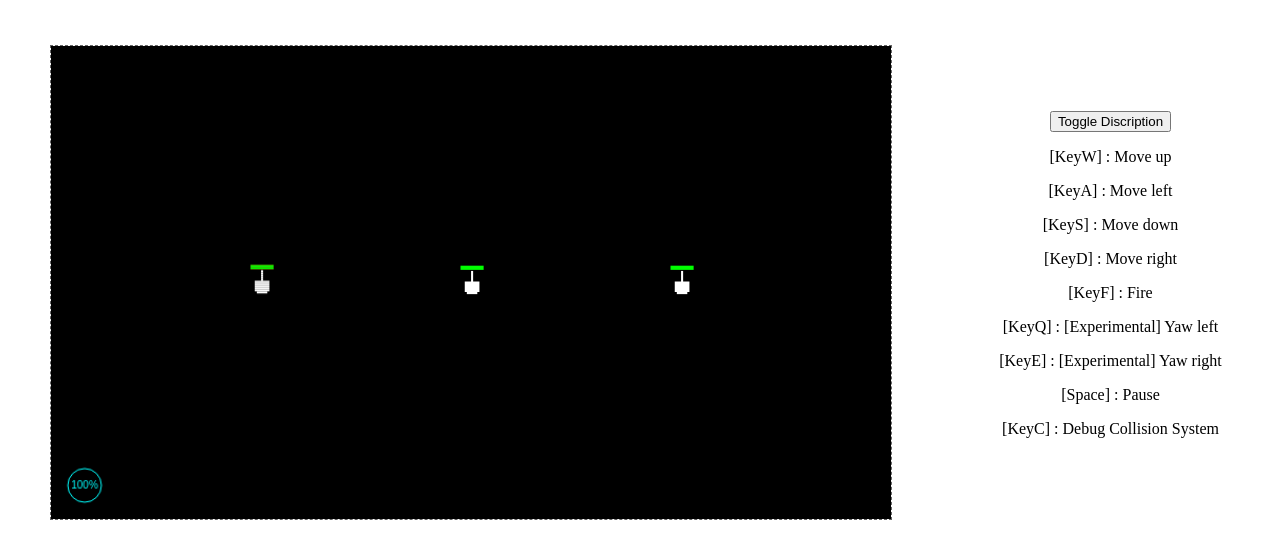
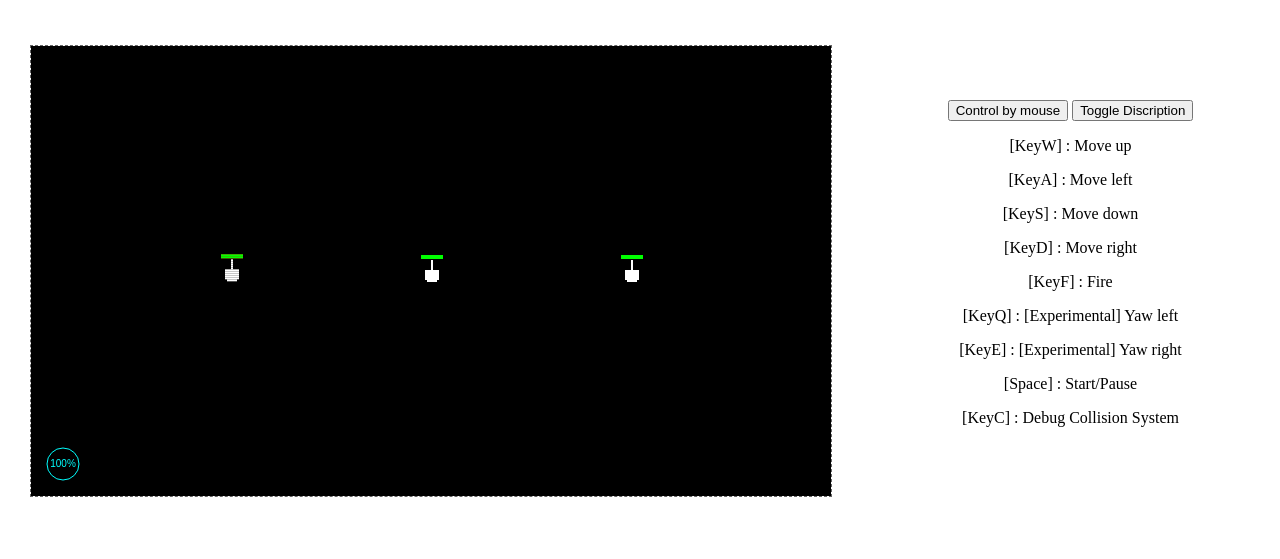
Before and after one commit to chenying-wang/Tank-Game, a plain HTML site: page index.html in a window 1280 px wide. Shown: the part 61-620 px from the top of the page. Drawn offline with Linux system fonts and the light colour scheme.

Commit message:
Add mouse control

```diff
--- a/css/index.css
+++ b/css/index.css
@@ -17,12 +17,11 @@ body {
 #game {
     margin: 0;
     border: 1px dashed rgb(100, 100, 100);
-    width: 840px;
 }
 
-#discription {
+#info {
     margin: 0;
-    width: 240px;
+    width: 360px;
     text-align: center;
 }
 
--- a/index.html
+++ b/index.html
@@ -10,6 +10,7 @@
     <script src="js/agent/tank_agent.js" async="async"></script>
 
     <!-- config -->
+    <script src="js/config/action_controller.js" async="async"></script>
     <script src="js/config/config.js" async="async"></script>
     <script src="js/config/key_actions.js" async="async"></script>
 
@@ -40,7 +41,7 @@
 
     <script>
         window.onload = () => {
-            main()
+            Main.main()
         }
     </script>
 </head>
@@ -49,18 +50,24 @@
     <h1 id="title">Tank Game</h1>
 
     <div id="content">
-        <canvas id="game" width="800" height="450"></canvas>
-        <div id="discription">
-            <input type="button" value="Toggle Discription" onclick="toggleDiscription()" />
+        <canvas id="game" width="800px" height="450px"></canvas>
+        <div id="info">
+            <input id="control-mode" type="button" value="Toggle Control Mode"
+                onclick="Main.toggleControlMode()" />
+            <input type="button" value="Toggle Discription"
+                onclick="Main.toggleDiscription()" />
             <div id="discription-content" style="visibility: visible;"></div>
         </div>
     </div>
 
     <div id="debug">
         <p id='pause'></p>
-        x: <input id="x" /> <br> y: <input id="y" /> <br> w(r): <input id="w" /> <br> h: <input id="h" /> <br>
-        <input type="button" value="Draw" onclick="debugDraw()" />
-        <input type="button" value="Draw Arc" onclick="debugDrawArc()" />
+        <p>x: <input id="x" /></p>
+        <p>y: <input id="y" /></p>
+        <p>w(r): <input id="w" /></p>
+        <p>h: <input id="h" /></p>
+        <input type="button" value="Draw" onclick="Main.debugDraw()" />
+        <input type="button" value="Draw Arc" onclick="Main.debugDrawArc()" />
     </div>
 </body>
 
--- /dev/null
+++ b/js/config/action_controller.js
@@ -0,0 +1,77 @@
+"use strict"
+
+class ActionController {
+    constructor(game) {
+        this.game = game
+        this.actions = {
+            'keyboard': [
+                {
+                    'element': window,
+                    'type': 'keydown',
+                    'function': event => {
+                        if (KeyActions[event.code] && KeyActions[event.code]['keydown']) {
+                            event.preventDefault()
+                            KeyActions[event.code]['keydown'](this.game)
+                        }
+                    }
+                }
+            ],
+            'mouse': [
+                {
+                    'element': document.querySelector('#game'),
+                    'type': 'mousemove',
+                    'function': event => {
+                        event.preventDefault()
+                        let dest = Vector.new(event.offsetX / this.game.unitWidth,
+                            (this.game.total.y - event.offsetY) / this.game.unitHeight)
+                        this.game.player.move(this.game.player.tank.position.angle(dest))
+                    }
+                },
+                {
+                    'element': document.querySelector('#game'),
+                    'type': 'click',
+                    'function': event => {
+                        event.preventDefault()
+                        let dest = Vector.new(event.offsetX / this.game.unitWidth,
+                            (this.game.total.y - event.offsetY) / this.game.unitHeight)
+                        this.game.player.fire(this.game.player.tank.position.angle(dest))
+                    }
+                },
+                {
+                    'element': document.querySelector('#game'),
+                    'type': 'dblclick',
+                    'function': event => {
+                        if (this.game.timer.pause == true) this.game.start()
+                        else if (this.game.timer.pause == false) this.game.pause()
+                    }
+                }
+            ]
+        }
+    }
+
+    static new(...args) {
+        return new this(...args)
+    }
+
+    addActions(groupName) {
+        if(this.actions[groupName]) {
+            for (let action of this.actions[groupName]) {
+
+                action.element.addEventListener(
+                    action.type, action.function
+                )
+            }
+        }
+    }
+
+    removeActions(groupName) {
+        if(this.actions[groupName]){
+            for (let action of this.actions[groupName]) {
+                action.element.removeEventListener(
+                    action.type, action.function
+                )
+            }
+        }
+    }
+
+}
--- a/js/config/config.js
+++ b/js/config/config.js
@@ -12,6 +12,7 @@ const Config = {
     DEBUG_DRAW: false,
     DEBUG_COLLIDE: false,
 
+    DEFAULT_CONTROL_MODE: 'mouse',
     FPS: 60,
 
     BACKGROUND_COLOR: 'rgb(0, 0, 0)',
--- a/js/config/key_actions.js
+++ b/js/config/key_actions.js
@@ -51,7 +51,7 @@ const KeyActions = {
     },
 
     'Space': {
-        'discription': 'Pause',
+        'discription': 'Start/Pause',
         'keydown': tankGame => {
             if (tankGame.timer.pause == true) tankGame.start()
             else if (tankGame.timer.pause == false) tankGame.pause()
--- a/js/game/pixel_game.js
+++ b/js/game/pixel_game.js
@@ -1,8 +1,8 @@
 "use strict"
 
 class PixelGame {
-    constructor(id, grid) {
-        this._initCanvas(id)
+    constructor(canvas, grid) {
+        this._initContext(canvas)
         this._initGrid(grid)
         this._initTanks()
         this._initTimer()
@@ -12,9 +12,8 @@ class PixelGame {
         return new this(...args)
     }
 
-    _initCanvas(id) {
-        this.id = id
-        const canvas = document.querySelector('#' + id)
+    _initContext(canvas) {
+        this.canvas = canvas
         if (canvas.getContext) {
             this.total = Vector.new(canvas.width, canvas.height)
             const ctx = canvas.getContext('2d')
--- a/js/game/tank_game.js
+++ b/js/game/tank_game.js
@@ -1,8 +1,8 @@
 "use strict"
 
 class TankGame extends PixelGame {
-    constructor(id, grid) {
-        super(id, grid)
+    constructor(canvas, grid) {
+        super(canvas, grid)
         this._initTanks()
         this.bullets = []
         this._initTimer()
--- a/js/main.js
+++ b/js/main.js
@@ -2,40 +2,38 @@
 
 const log = console.log.bind(console)
 
-const debug = tankGame => {
-    window.debugTankGame = tankGame
-    document.querySelector('#debug').style.display = 'block'
-}
+class Main {
+    static main() {
+        Main._setDiscription()
 
-const debugDraw = () => {
-    if (Config.DEBUG_DRAW != true) return
-    const x = Number.parseInt(document.querySelector('#x').value)
-    const y = Number.parseInt(document.querySelector('#y').value)
-    const w = Number.parseInt(document.querySelector('#w').value)
-    const h = Number.parseInt(document.querySelector('#h').value)
-    window.debugTankGame.drawRect(Vector.new(x, y), 'rgb(255, 255, 255)', Vector.new(w, h))
-}
+        const canvas = document.querySelector('#game')
+        Main.mTankGame = TankGame.new(canvas, Vector.new(Config.GRID_X, Config.GRID_Y))
+        Main.mTankGame.start()
+        Main.mTankGame.pause()
 
-const debugDrawArc = () => {
-    if (Config.DEBUG_DRAW != true) return
-    const x = Number.parseInt(document.querySelector('#x').value)
-    const y = Number.parseInt(document.querySelector('#y').value)
-    const w = Number.parseInt(document.querySelector('#w').value)
-    window.debugTankGame.drawArc(Vector.new(x, y), 'rgb(255, 255, 255)', w)
-}
+        Main.controlMode = Config.DEFAULT_CONTROL_MODE
+        document.querySelector('#control-mode').value = 'Control by ' + Main.controlMode
+        Main.mActionController = ActionController.new(Main.mTankGame)
+        Main.mActionController.addActions(Main.controlMode)
 
-const setDiscription = () => {
-    const div = document.querySelector('#discription-content')
-    if (div == null) return
-    for (let action in KeyActions) {
-        let discription = "[" + action + "]" + " : " + KeyActions[action].discription
-        div.innerHTML += "<p>" + discription + "</p>"
+        if (Config.DEBUG_DRAW == true) {
+            debug(Main.mTankGame)
         }
     }
 
-const toggleDiscription = () => {
+    static toggleControlMode() {
+        Main.mActionController.removeActions(Main.controlMode)
+        if(Main.controlMode == 'mouse') {
+            Main.controlMode = 'keyboard'
+        } else {
+            Main.controlMode = 'mouse'
+        }
+        Main.mActionController.addActions(Main.controlMode)
+        document.querySelector('#control-mode').value = 'Control by ' + Main.controlMode
+    }
+
+    static toggleDiscription() {
         const div = document.querySelector('#discription-content')
-    log(div.style.visibility)
         if (div.style.visibility == 'visible') {
             div.style.visibility = 'hidden'
         } else if (div.style.visibility == 'hidden') {
@@ -45,18 +43,33 @@ const toggleDiscription = () => {
         }
     }
 
-const main = () => {
-    setDiscription()
-
-    const mTankGame = TankGame.new('game', Vector.new(Config.GRID_X, Config.GRID_Y))
-    mTankGame.start()
-    mTankGame.pause()
-
-    window.addEventListener('keydown', event => {
-        KeyActions[event.code]['keydown'] && KeyActions[event.code]['keydown'](mTankGame)
-    })
-
-    if (Config.DEBUG_DRAW == true) {
-        debug(mTankGame)
+    static _setDiscription() {
+        const div = document.querySelector('#discription-content')
+        if (div == null) return
+        for (let action in KeyActions) {
+            let discription = "[" + action + "]" + " : " + KeyActions[action].discription
+            div.innerHTML += "<p>" + discription + "</p>"
         }
     }
+
+    static debug(tankGame) {
+        document.querySelector('#debug').style.display = 'block'
+    }
+
+    static debugDraw() {
+        if (Config.DEBUG_DRAW != true) return
+        const x = Number.parseInt(document.querySelector('#x').value)
+        const y = Number.parseInt(document.querySelector('#y').value)
+        const w = Number.parseInt(document.querySelector('#w').value)
+        const h = Number.parseInt(document.querySelector('#h').value)
+        Main.mTankGame.drawRect(Vector.new(x, y), 'rgb(255, 255, 255)', Vector.new(w, h))
+    }
+
+    static debugDrawArc() {
+        if (Config.DEBUG_DRAW != true) return
+        const x = Number.parseInt(document.querySelector('#x').value)
+        const y = Number.parseInt(document.querySelector('#y').value)
+        const w = Number.parseInt(document.querySelector('#w').value)
+        Main.mTankGame.drawArc(Vector.new(x, y), 'rgb(255, 255, 255)', w)
+    }
+}
--- a/js/util/vector.js
+++ b/js/util/vector.js
@@ -85,8 +85,10 @@ class Vector {
         return l
     }
 
-    angle() {
-        let a = Math.atan2(this.x, this.y) * 180 / Math.PI
+    angle(vector) {
+        let v = this
+        if(vector instanceof Vector) v = vector.minus(v)
+        let a = Math.atan2(v.x, v.y) * 180 / Math.PI
         a = (a + 360) % 360
         return a
     }
```
Lines whose indentation alone changed are shown as unchanged.
